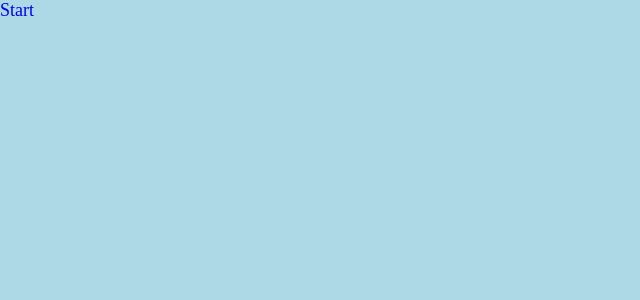
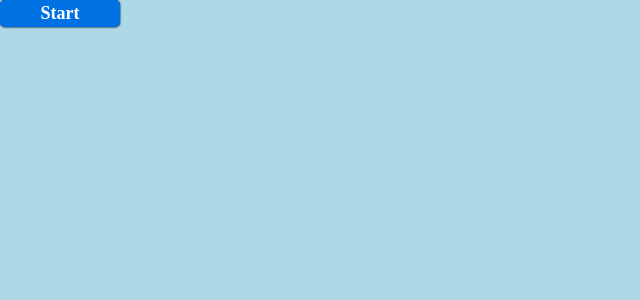
Before and after one commit to EdarkoGit/PI-Pokemon-main, a React (Create React App) app in the folder client/: page / in a window 1280 px wide. Shown: the top 300 px of the page, without its empty margins (0-640 px from the left). Built offline with nearby package versions, Linux system fonts and the light colour scheme.

Commit message:
front: pagina inicial funcionando correctamente

```diff
--- /dev/null
+++ b/client/src/components/Btn/Btn.js
@@ -0,0 +1,15 @@
+import styled from "styled-components";
+
+export const Btn = styled.div`
+  background-color: ${({ backgroundColor }) => backgroundColor || "#0071e3"};
+  width: ${({ width }) => width || "120px"};
+  color: ${({ color }) => color || "white"};
+  text-align: ${({ textAlign }) => textAlign || "center"};
+  padding: ${({ padding }) => padding || "3px"};
+  border-radius: ${({ borderRadius }) => borderRadius || "5px"};
+  font-size: ${({ fontSize }) => fontSize || "inherit"};
+  border: none;
+  outline: none;
+  box-shadow: 0px 0.1px 2px 0.1px black;
+  font-weight: bold;
+`;
--- a/client/src/pages/Landing/Landing.jsx
+++ b/client/src/pages/Landing/Landing.jsx
@@ -1,11 +1,14 @@
 import React from "react";
 import { LandingStyle } from "./style";
 import { Link } from "react-router-dom";
+import { Btn } from "../../components/Btn/Btn";
 
 const Landing = () => {
   return (
     <LandingStyle>
-      <Link to="/home">Start</Link>
+      <Link to="/home">
+        <Btn>Start</Btn>
+      </Link>
     </LandingStyle>
   );
 };
```
Also changed, not shown: client/src/components/Btn/infoBtn.txt (added).
